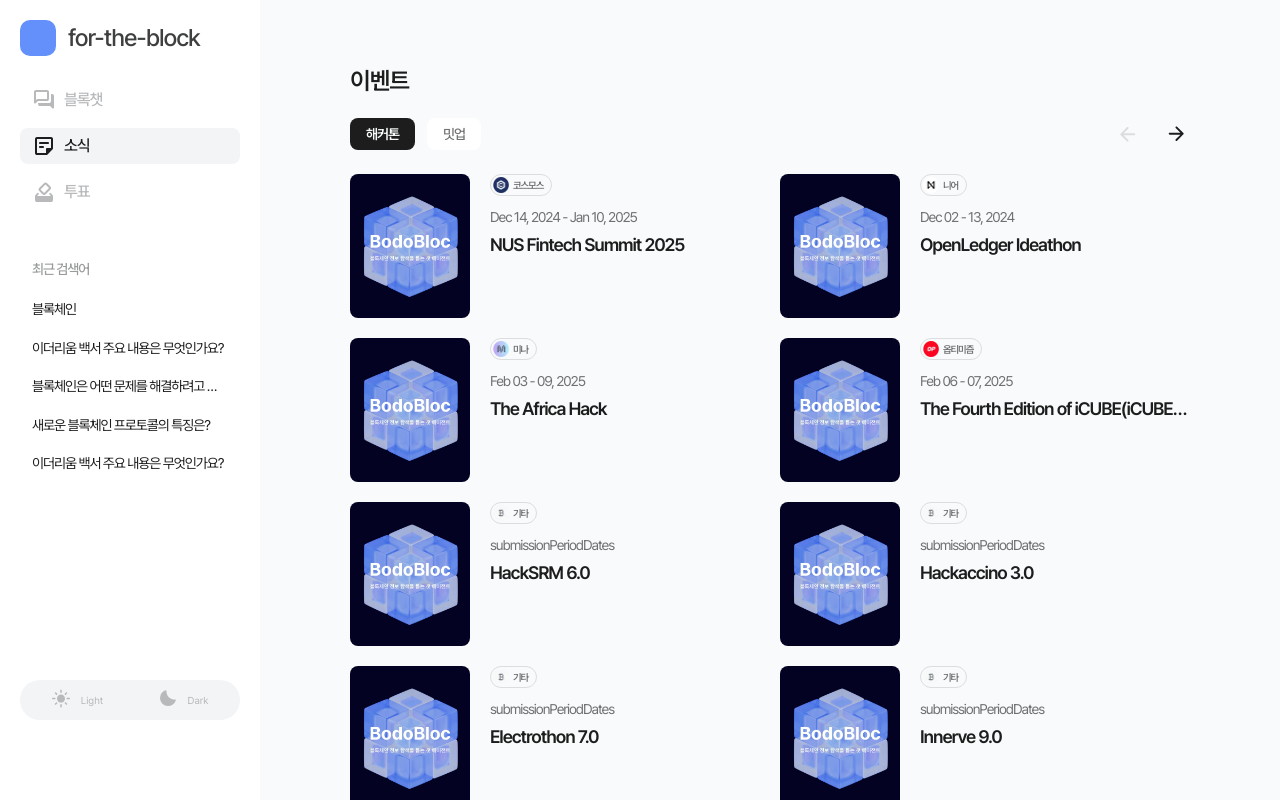
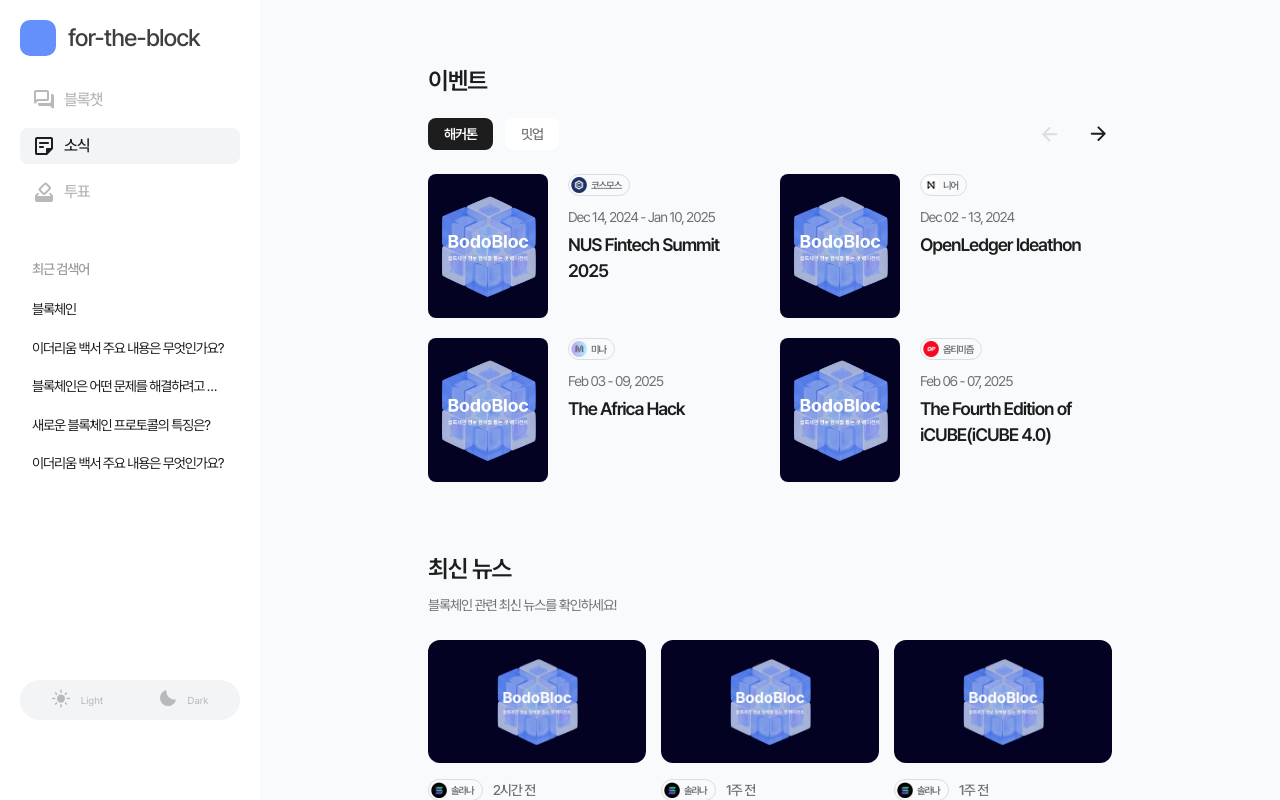
Before and after one commit to Nexters/BlockBuilderFront, a Next.js app: page /information in a window 1280 px wide. Shown: the top 800 px of the page. Built offline with nearby package versions, Linux system fonts and the light colour scheme.

Commit message:
feat: 이벤트 섹션 특정 분기점 이상일 때 스와이핑 적용

```diff
--- a/src/app/information/components/BlockchainEventSection/BlockchainEventList.tsx
+++ b/src/app/information/components/BlockchainEventSection/BlockchainEventList.tsx
@@ -1,17 +1,66 @@
 import { formatDateTime } from '@/utils/date';
 import Image from 'next/image';
 import Link from 'next/link';
+import { RefObject } from 'react';
+import 'swiper/css';
+import { Swiper, SwiperRef, SwiperSlide } from 'swiper/react';
 import BlockChainLabel from '../BlockchainLabel/BlockchainLabel';
 
-const BlockchainEventList = ({ eventList }: { eventList: any[] }) => {
-  return (
-    <div className="grid grid-flow-col grid-rows-2 gap-[2rem] overflow-x-auto md:grid-flow-dense md:grid-cols-2 md:whitespace-normal">
-      {eventList.map((blockChainEvent) => {
-        const { id, url, thumbnailUrl, title, submissionPeriodDates, datePublished, sourceIndex, network } =
-          blockChainEvent;
+const generate2DArray = ({ array, size = 4 }: { array: any[]; size?: number }) => {
+  const result = [];
+
+  for (let i = 0; i < array.length; i += size) {
+    result.push(array.slice(i, i + size));
+  }
+
+  return result;
+};
+const BlockchainEventList = ({
+  eventList,
+  swiperRef,
+}: {
+  eventList: any[];
+  swiperRef: RefObject<SwiperRef | null>;
+}) => {
+  const chunkEventList = generate2DArray({ array: eventList });
 
   return (
-          <div key={`${id}-${sourceIndex}`}>
+    <>
+      <Swiper className="!hidden md:!block" slidesPerView={1} ref={swiperRef}>
+        {chunkEventList.map((_, index) => {
+          return (
+            <SwiperSlide tag="ul" className="!grid !grid-cols-2 gap-[2rem]" key={index}>
+              {chunkEventList[index].map((blockChainEvent) => {
+                return (
+                  <div key={`${blockChainEvent.id}-${blockChainEvent.sourceIndex}`}>
+                    <BlockchainEvent blockChainEvent={blockChainEvent} />
+                  </div>
+                );
+              })}
+            </SwiperSlide>
+          );
+        })}
+      </Swiper>
+
+      <div className="grid grid-flow-col grid-rows-2 gap-[2rem] overflow-x-auto md:hidden">
+        {eventList.map((blockChainEvent) => {
+          return (
+            <div key={`${blockChainEvent.id}-${blockChainEvent.sourceIndex}`}>
+              <BlockchainEvent blockChainEvent={blockChainEvent} />
+            </div>
+          );
+        })}
+      </div>
+    </>
+  );
+};
+
+export default BlockchainEventList;
+
+const BlockchainEvent = ({ blockChainEvent }: { blockChainEvent: any }) => {
+  const { url, thumbnailUrl, title, submissionPeriodDates, datePublished, network } = blockChainEvent;
+
+  return (
     <Link href={url} target="_blank">
       <div className="flex gap-x-[2rem]">
         <div className="relative min-h-[14.4rem] min-w-[12rem] overflow-clip rounded-[0.8rem] bg-background">
@@ -30,15 +79,9 @@
           <p className="text-nowrap pb-[0.4rem] text-body-2-regular text-gray-700">
             {submissionPeriodDates ?? formatDateTime(datePublished)}
           </p>
-                  <h3 className="line-clamp-1 text-title-3-semibold text-gray-900">{title}</h3>
+          <h3 className="line-clamp-2 text-title-3-semibold text-gray-900">{title}</h3>
         </div>
       </div>
     </Link>
-          </div>
-        );
-      })}
-    </div>
   );
 };
-
-export default BlockchainEventList;
--- a/src/app/information/components/BlockchainEventSection/BlockchainEventSection.tsx
+++ b/src/app/information/components/BlockchainEventSection/BlockchainEventSection.tsx
@@ -1,7 +1,8 @@
 'use client';
 
 import { Icon } from '@/assets/icons';
-import { useState } from 'react';
+import { useMemo, useRef, useState } from 'react';
+import { SwiperRef } from 'swiper/react';
 import { hackathonList, meetupList } from '../../const';
 import BlockchainEventList from './BlockchainEventList';
 
@@ -14,9 +15,27 @@
 
 const BlockchainEventSection = () => {
   const [currentEventTabValue, setCurrentEventTabValue] = useState<TEventTab>(eventTabList.at(0)?.value ?? undefined);
+  const [currentPage, setCurrentPage] = useState(1);
+  const swiperRef = useRef<SwiperRef>(null);
 
-  const [currentPage, setCurrentPage] = useState(1);
-  const maxPage = 5;
+  const maxPage = useMemo(
+    () => Math.floor((currentEventTabValue === 'hackathon' ? hackathonList.length : meetupList.length) / 4),
+    [currentEventTabValue]
+  );
+
+  const handlePrevClick = () => {
+    if (swiperRef && swiperRef?.current) {
+      setCurrentPage((prev) => Math.max(prev - 1, 1));
+      swiperRef.current.swiper.slidePrev();
+    }
+  };
+
+  const handleNextClick = () => {
+    if (swiperRef && swiperRef?.current) {
+      setCurrentPage((prev) => Math.min(prev + 1, maxPage));
+      swiperRef.current.swiper.slideNext();
+    }
+  };
 
   return (
     <div>
@@ -43,21 +62,26 @@
           <button
             className="flex h-[2.8rem] w-[2.8rem] rotate-180 cursor-pointer items-center justify-center rounded-full bg-gray-100 disabled:cursor-not-allowed disabled:text-gray-400"
             disabled={currentPage === 1}
-            onClick={() => setCurrentPage((prev) => Math.max(prev - 1, 1))}
+            onClick={handlePrevClick}
           >
             <Icon name="ArrowRight" />
           </button>
           <button
             className="flex h-[2.8rem] w-[2.8rem] cursor-pointer items-center justify-center rounded-full bg-gray-100 disabled:cursor-not-allowed disabled:text-gray-400"
             disabled={currentPage === maxPage}
-            onClick={() => setCurrentPage((prev) => Math.min(prev + 1, maxPage))}
+            onClick={handleNextClick}
           >
             <Icon name="ArrowRight" />
           </button>
         </div>
       </div>
 
-      <BlockchainEventList eventList={currentEventTabValue === 'hackathon' ? hackathonList : meetupList} />
+      <div suppressHydrationWarning>
+        <BlockchainEventList
+          eventList={currentEventTabValue === 'hackathon' ? hackathonList : meetupList}
+          swiperRef={swiperRef}
+        />
+      </div>
     </div>
   );
 };
--- a/src/app/information/page.tsx
+++ b/src/app/information/page.tsx
@@ -5,7 +5,7 @@
   return (
     <main className="min-h-screen bg-gray-100">
       <div
-        className="mx-auto flex flex-col px-[4rem] py-[6.4rem] mobile:px-[2rem] tablet:max-w-[70.8rem] desktop:max-w-[92rem]"
+        className="mx-auto flex flex-col px-[4rem] py-[6.4rem] mobile:px-[2rem] tablet:max-w-[70.8rem] desktop:max-w-[76.4rem]"
         style={{ flexDirection: 'column', rowGap: '7rem' }}
       >
         <div>
```
Lines whose indentation alone changed are shown as unchanged.
